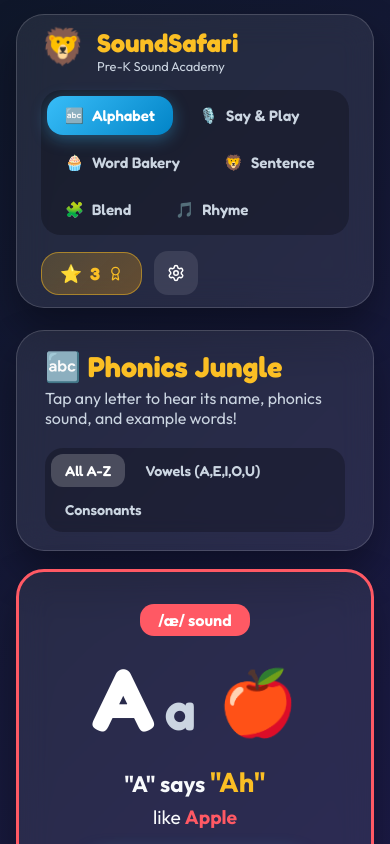
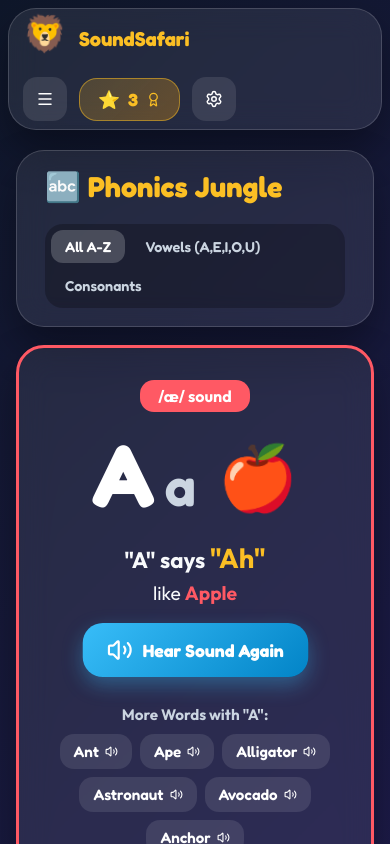
Before and after one commit to backgroundvoices/soundsafari, a React (Vite) app: page / in a window 390 px wide. Shown: the top 844 px of the page. Built offline with nearby package versions, Linux system fonts and the light colour scheme.

Commit message:
Optimize for mobile: collapsible menu dropdown and hide header descriptions

```diff
--- a/src/components/NavigationHeader.jsx
+++ b/src/components/NavigationHeader.jsx
@@ -1,8 +1,10 @@
-import React from 'react';
-import { Volume2, Award, Settings, Sparkles } from 'lucide-react';
+import React, { useState } from 'react';
+import { Volume2, Award, Settings, Sparkles, Menu, X } from 'lucide-react';
 import { audioEngine } from '../utils/audioEngine';
 
 export function NavigationHeader({ currentMode, setMode, starsCount, openStickers, openSettings }) {
+  const [isMobileMenuOpen, setIsMobileMenuOpen] = useState(false);
+
   const modes = [
     { id: 'phonics', label: 'Alphabet', icon: '🔤', prompt: 'Alphabet Phonics Jungle! Learn letter sounds.' },
     { id: 'voice', label: 'Say & Play', icon: '🎙️', prompt: 'Say and Play! Practice speaking words out loud.' },
@@ -17,7 +19,10 @@ export function NavigationHeader({ currentMode, setMode, starsCount, openSticker
     audioEngine.playAudioEffect('click');
     audioEngine.speakText(mode.prompt, { rate: 0.85 });
     setMode(mode.id);
+    setIsMobileMenuOpen(false);
   };
+
+  const activeModeObj = modes.find(m => m.id === currentMode) || modes[0];
 
   return (
     <header className="app-header glass-panel">
@@ -29,7 +34,8 @@ export function NavigationHeader({ currentMode, setMode, starsCount, openSticker
         </div>
       </div>
 
-      <nav className="header-nav">
+      {/* Desktop Navigation Tabs */}
+      <nav className="header-nav desktop-nav">
         {modes.map((m) => (
           <button
             key={m.id}
@@ -44,6 +50,16 @@ export function NavigationHeader({ currentMode, setMode, starsCount, openSticker
       </nav>
 
       <div className="header-actions">
+        {/* Mobile Hamburger Toggle Button */}
+        <button
+          className="icon-btn mobile-menu-toggle-btn"
+          onClick={() => setIsMobileMenuOpen(!isMobileMenuOpen)}
+          aria-label="Toggle Menu"
+          title="Toggle Navigation Menu"
+        >
+          {isMobileMenuOpen ? <X className="icon-md" /> : <Menu className="icon-md" />}
+        </button>
+
         <button
           className="star-counter-btn badge-btn"
           onClick={() => {
@@ -70,6 +86,22 @@ export function NavigationHeader({ currentMode, setMode, starsCount, openSticker
           <Settings className="icon-md" />
         </button>
       </div>
+
+      {/* Mobile Collapsible Dropdown Menu */}
+      {isMobileMenuOpen && (
+        <nav className="mobile-nav-dropdown glass-panel pop-in-anim">
+          {modes.map((m) => (
+            <button
+              key={m.id}
+              className={`mobile-nav-tab ${currentMode === m.id ? 'active' : ''}`}
+              onClick={() => handleModeClick(m)}
+            >
+              <span className="tab-icon">{m.icon}</span>
+              <span className="tab-label">{m.label}</span>
+            </button>
+          ))}
+        </nav>
+      )}
     </header>
   );
 }
--- a/src/index.css
+++ b/src/index.css
@@ -293,6 +293,95 @@ button {
   padding: 6px;
   border-radius: 20px;
   flex-wrap: wrap;
+}
+
+/* Mobile Navigation & Screen Optimizations */
+.mobile-menu-toggle-btn {
+  display: none;
+}
+
+.mobile-nav-dropdown {
+  position: absolute;
+  top: calc(100% + 8px);
+  left: 12px;
+  right: 12px;
+  background: rgba(15, 23, 42, 0.95);
+  backdrop-filter: blur(20px);
+  border: 1px solid rgba(255, 255, 255, 0.2);
+  border-radius: 20px;
+  padding: 12px;
+  display: grid;
+  grid-template-columns: 1fr 1fr;
+  gap: 10px;
+  z-index: 9999;
+  box-shadow: 0 16px 36px rgba(0, 0, 0, 0.6);
+}
+
+.mobile-nav-tab {
+  padding: 12px 14px;
+  border-radius: 14px;
+  background: rgba(255, 255, 255, 0.08);
+  color: var(--text-muted);
+  display: flex;
+  align-items: center;
+  gap: 8px;
+  font-weight: 600;
+  font-size: 0.95rem;
+}
+
+.mobile-nav-tab.active {
+  background: linear-gradient(135deg, #38bdf8 0%, #0284c7 100%);
+  color: #ffffff;
+  font-weight: 700;
+}
+
+@media (max-width: 768px) {
+  .app-header {
+    margin: 8px 8px 4px 8px;
+    padding: 8px 14px;
+    position: relative;
+  }
+
+  .brand-name {
+    font-size: 1.25rem;
+  }
+
+  .brand-tagline {
+    display: none !important;
+  }
+
+  .desktop-nav {
+    display: none !important;
+  }
+
+  .mobile-menu-toggle-btn {
+    display: flex !important;
+  }
+
+  /* Hide subtitle descriptions on mobile so content sits at top */
+  .mode-header p,
+  .title-area p,
+  .mode-header .mode-subtitle {
+    display: none !important;
+  }
+
+  .mode-header {
+    padding: 10px 14px;
+    gap: 8px;
+  }
+
+  .mode-header h2 {
+    font-size: 1.25rem;
+  }
+
+  .mode-container {
+    padding: 6px;
+    gap: 8px;
+  }
+
+  .spotlight-card, .left-interaction-box, .right-words-panel, .sentence-stage, .spelling-stage {
+    padding: 14px;
+  }
 }
 
 .nav-tab {
```
